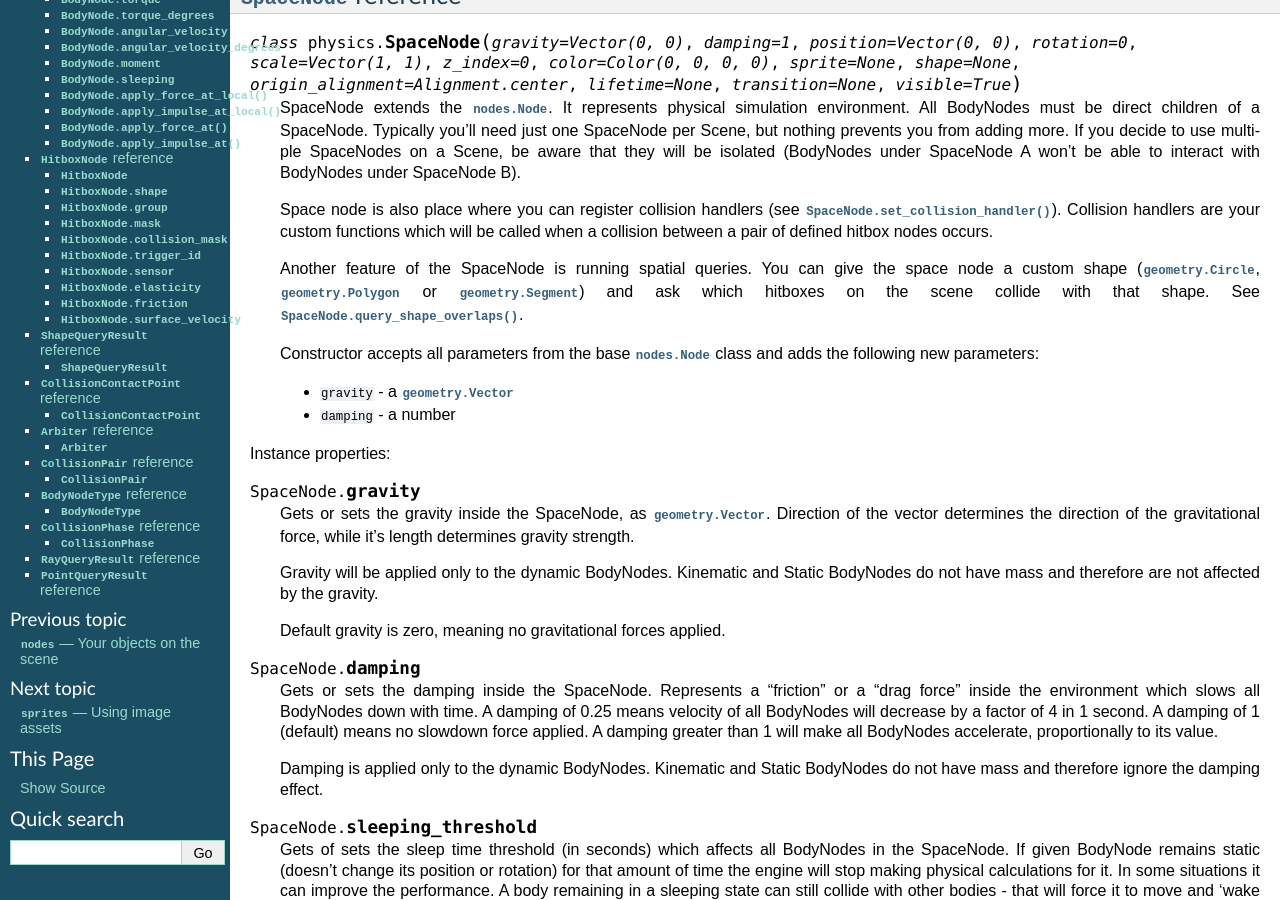
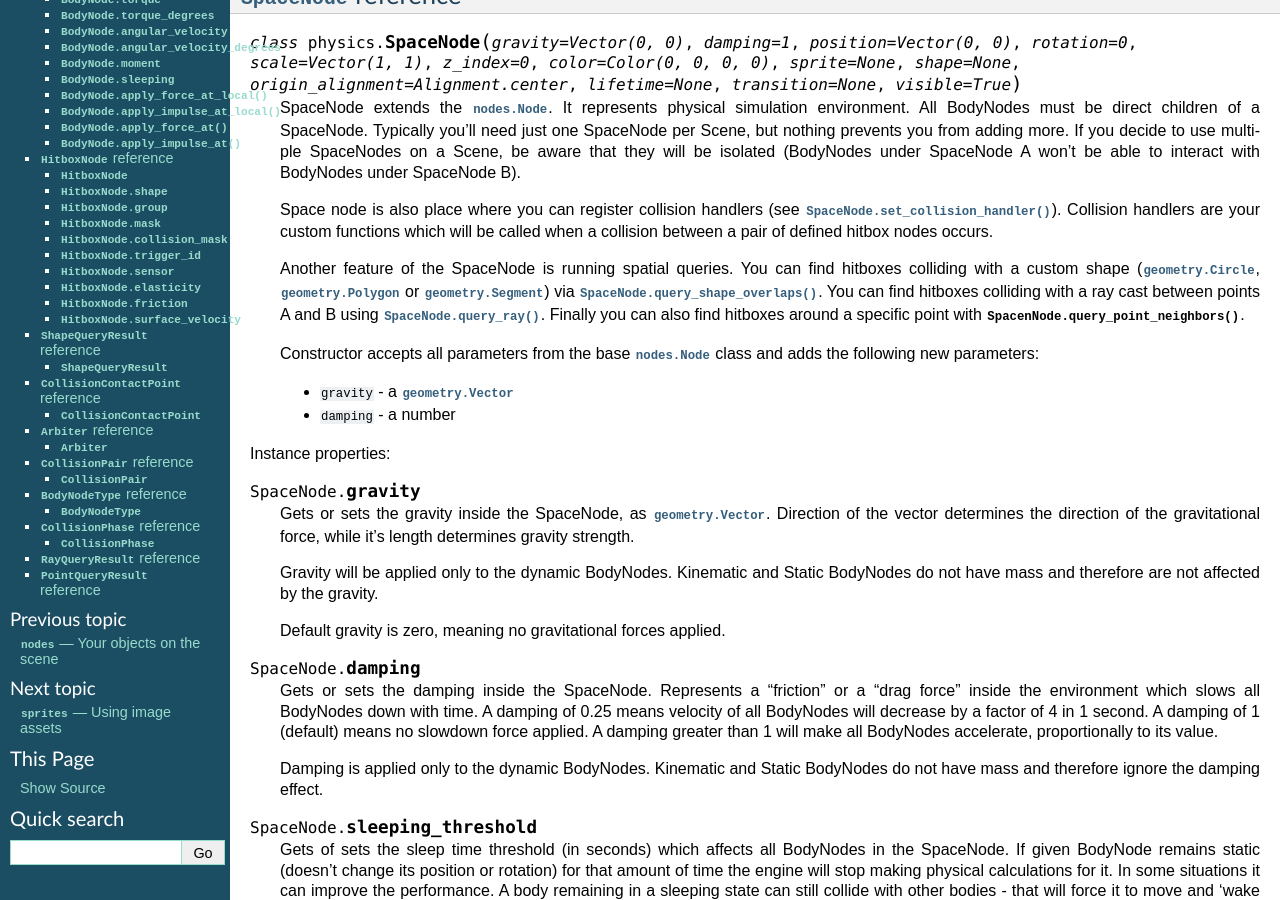
Before and after one commit to kaaengine/kaa, a Sphinx documentation site: the page built from docs/reference/physics.rst, in a window 1280 px wide and 900 px high, scrolled down 374 px. Built offline with Sphinx 7.4.7, drawn with Linux system fonts in a browser that asks for light colours.

Commit message:
doc update - SpaceNode class general description updated

```diff
--- a/docs/reference/physics.rst
+++ b/docs/reference/physics.rst
@@ -30,9 +30,12 @@ Read more about :doc:`the nodes concept in general </reference/nodes>`.
     Collision handlers are your custom functions which will be called when a collision between a pair of defined
     hitbox nodes occurs.
 
-    Another feature of the SpaceNode is running spatial queries. You can give the space node a
-    custom shape (:class:`geometry.Circle`, :class:`geometry.Polygon` or :class:`geometry.Segment`) and ask
-    which hitboxes on the scene collide with that shape. See :meth:`SpaceNode.query_shape_overlaps`.
+    Another feature of the SpaceNode is running spatial queries. You can find hitboxes colliding with a
+    custom shape (:class:`geometry.Circle`, :class:`geometry.Polygon` or :class:`geometry.Segment`) via
+    :meth:`SpaceNode.query_shape_overlaps()`. You can find hitboxes colliding with a ray cast between points
+    A and B using :meth:`SpaceNode.query_ray()`. Finally you can also find hitboxes around a specific point
+    with :meth:`SpacenNode.query_point_neighbors()`.
+
 
     Constructor accepts all parameters from the base :class:`nodes.Node` class and adds the following
     new parameters:
```
